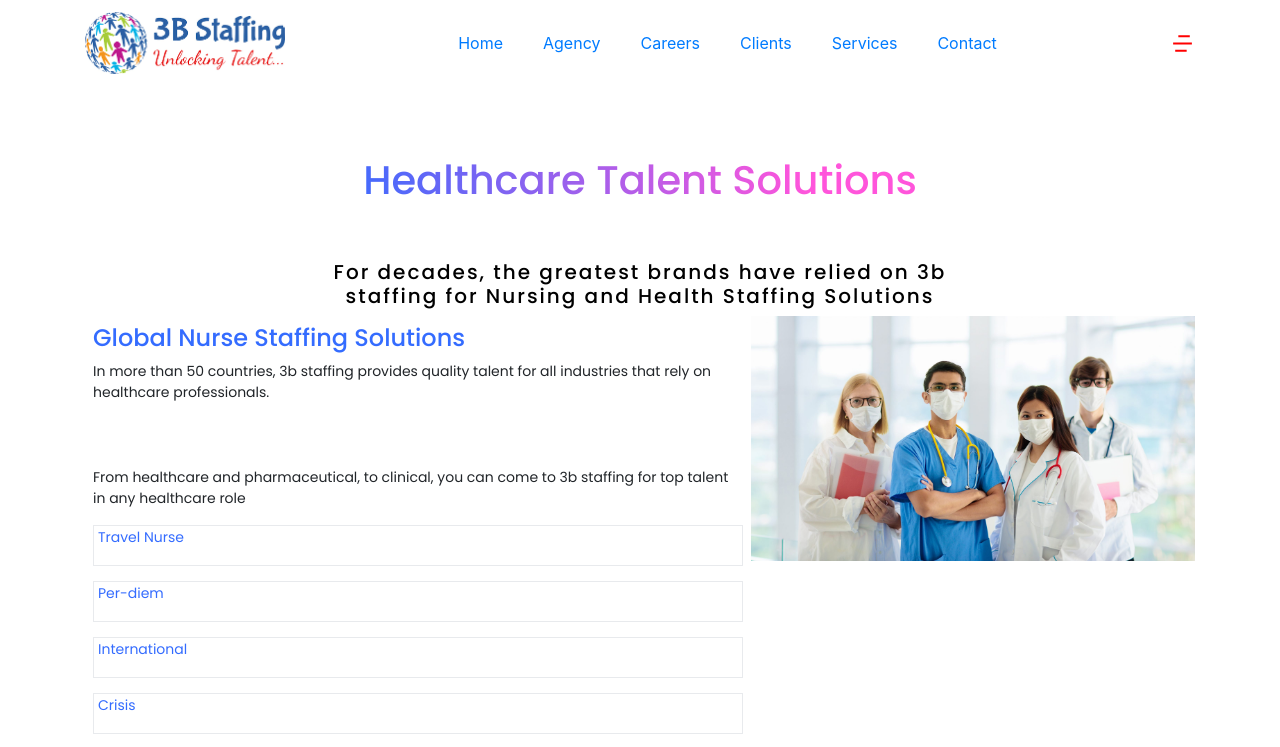
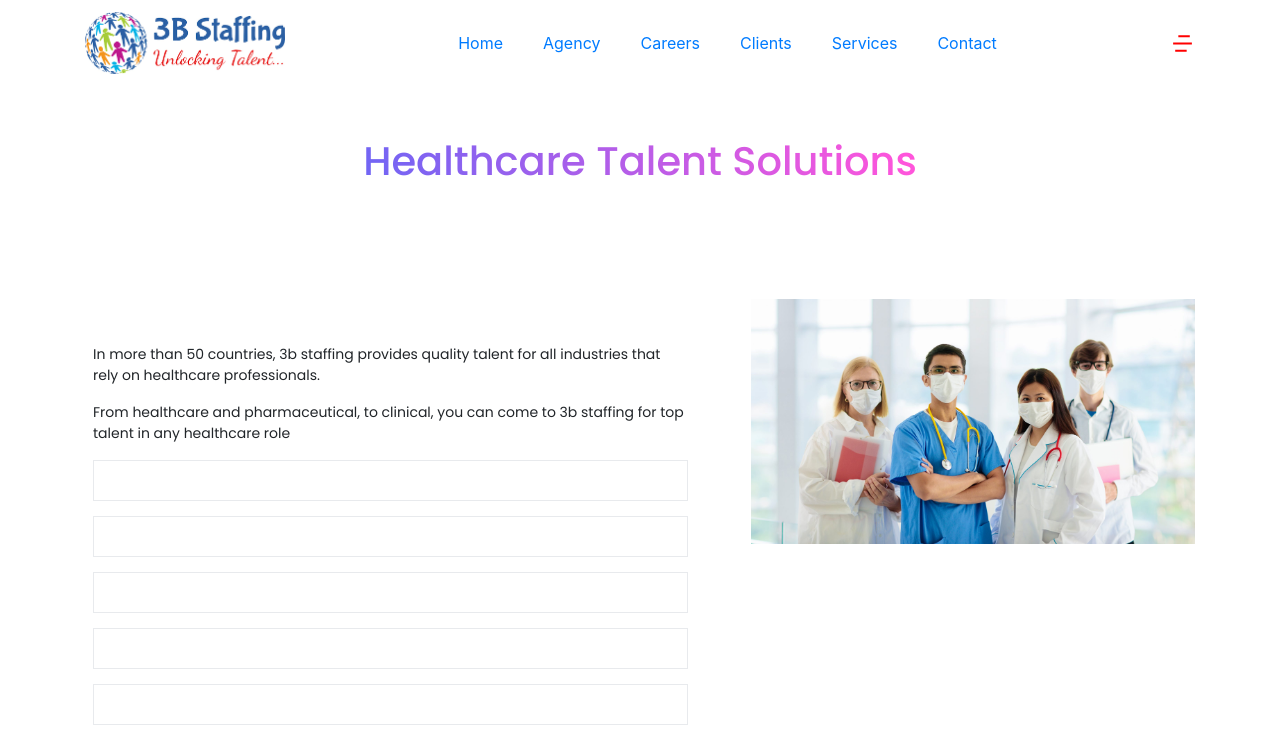
Before and after one commit to akanand90/3bstaffing, a Next.js app: page /helthcaretalent in a window 1280 px wide. Shown: the top 747 px of the page. Built offline with nearby package versions, Linux system fonts and the light colour scheme.

Commit message:
latest change

```diff
--- a/components/Expertise.js
+++ b/components/Expertise.js
@@ -9,7 +9,7 @@ const Expertise = () => {
       <section className='expertise'>
         <div className='container'>
           <div className='heading-title'>
-            <Title title='Our expertise' />
+            <Title title='Our expertise' className='title-bg' />
             {/* <p>Vivamusss a ligula ut velit placerat egestas at id leo. Nulla ac volutpat nunc. Suspendisse ut magna porttitor, sollicitudin ligula at, molestie dolor.</p> */}
           </div>
           <div className='hero-content grid-4'>
--- a/components/common/Header.js
+++ b/components/common/Header.js
@@ -44,9 +44,10 @@ const Header = () => {
             Clients
 
             </Link>
-            <Link href='#' className="service" onClick={showHide} >
+            <div className="service" style={{display:'inline',color:'black'}} onClick={showHide} >
+              <Link href='#'>
               Services
-
+            </Link>
                <p className={isMobile?'dropdownMobile':'dropdown'}>
 
                 <Link href='/globaltalent' className={activeLink == "/globaltalent" ? "activeLink" : "none"}>
@@ -57,7 +58,8 @@ const Header = () => {
             </Link>
                 </p>
 
-                </Link>
+                </div>
+
             <Link href='/contact' className={activeLink == "/contact" ? "activeLink" : "none"}>
               Contact
             </Link>
--- a/components/common/Title.js
+++ b/components/common/Title.js
@@ -8,7 +8,7 @@ export const TitleLogo = ({ title, caption, className }) => {
 }
 
 export const TitleSm = ({ title }) => {
-  return <h1 className='titleSm' style={{color:'black'}}>{title}</h1>
+  return <h1 className='titleSm' style={{color:'white'}}>{title}</h1>
 }
 export const Title = ({ title, className }) => {
   return <h1 className={`${className} title`}>{title}</h1>
--- a/sections/Accordion.js
+++ b/sections/Accordion.js
@@ -14,7 +14,7 @@ export default function Accordion(props) {
         marginBottom: "15px",
         lineHeight: "15px",
         border: "1px solid rgba(209, 213, 219, 0.5)",
-        fontFamily: "Poppins",
+        fontFamily:"Poppins",
         fontSize:14
       }}
     >
@@ -32,10 +32,10 @@ export default function Accordion(props) {
         onClick={toggle}
         type="button"
       >
-        <p style={{color:'rgb(52, 108, 255)'}}>{props.title}</p>
+        <p style={{color:'white',fontFamily:"Poppins"}}>{props.title}</p>
       </button>
       <div
-        style={{ display: isShowing ? "block" : "none", padding: "5px" }}
+        style={{ display: isShowing ? "block" : "none", padding: "5px",fontFamily:"sans-serif",background:'white',color:'black' }}
         dangerouslySetInnerHTML={{
           __html: props.content
         }}
--- a/sections/Contact.js
+++ b/sections/Contact.js
@@ -41,7 +41,7 @@ const Contact = () => {
       <section className='contact bg-top'>
         <div className='container'>
           <div className='heading-title'>
-            <TitleSm title='CONTACT' />
+            <Title title='Contact' className='title-bg'/>
             {msg?<Title title="Email Send successfully" className='title-bg'/>:''}
           </div>
           <div className='content py flex1'>
--- a/sections/Helthcaretalent.js
+++ b/sections/Helthcaretalent.js
@@ -12,8 +12,7 @@ const HealthcareTalent = () => {
           <div className='heading-title'>
 
             <Title title='Healthcare Talent Solutions'  className='title-bg' />
-             <br />
-            <br />
+
             <TitleSm title=' For decades, the greatest brands have relied on 3b staffing for
             Nursing and   Health Staffing Solutions'/>
 
@@ -22,8 +21,8 @@ const HealthcareTalent = () => {
  <div class="d-flex justify-content-between">
   <div class="p-2">
     <h4>Global Nurse Staffing Solutions</h4>
-    <p>In more than 50 countries, 3b staffing provides quality talent for all industries that rely on healthcare professionals.</p><br/>
-    <br/>
+    <p>In more than 50 countries, 3b staffing provides quality talent for all industries that rely on healthcare professionals.</p>
+
     <p>From healthcare and pharmaceutical, to clinical, you can come to 3b staffing for top talent in any healthcare role</p>
 
     <Accordion title="Travel Nurse" content="With a robust network of fully-vetted, highly-qualified and flexible travel nurses, 3b staffing is ready to fill gaps and meet your organization's nurse staffing needs." />
@@ -47,10 +46,9 @@ const HealthcareTalent = () => {
   </div>
   <div class="p-2">
     <h4>End-to-End   Health Staffing Solutions</h4>
-    <p>Gain flexibility and agility in meeting your ever-changing talent needs across the globe.</p><br/>
-    <br/>
+    <p>Gain flexibility and agility in meeting your ever-changing talent needs across the globe.</p>
+
     <p>Our award-winning service attracts and retains a vibrant network of top talent throughout EMEA, Americas and APAC. So, you can efficiently secure   health clinicians from any disciplines and setting: .</p>
-
     <Accordion title="Imaging" content="3B’s best-in-class imaging and radiology staffing services help you fill positions across a spectrum of specialty and practice settings - hospitals, doctor's offices, urgent care centers, outpatient surgery centers, diagnostic labs and imaging centers" />
     <Accordion title="Respiratory " content="Healthcare facilities across the globe depend on 3b staffing for qualified candidates to fill laboratory positions. Our talent pool is pre-vetted, ready-to-work and spans a variety of disciplines and settings – from local contractors and travel clinicians, to seasonal staffing or per diem workers." />
     <Accordion title="Therapy" content="Our robust network of qualified and trusted therapy professionals will relieve your   therapy staffing needs. Our outstanding customer service and expert career of therapy professionals will take your therapy staffing to the next level." />
@@ -66,9 +64,7 @@ const HealthcareTalent = () => {
 
   <div class="p-2">
     <h4>Receive only the highest-quality candidates</h4>
-    <p>We maintain a close relationship with the local talent market by having recruiters located in 14 countries. So, we know where to source even the most hard-to-find skills and understand what "great" talent looks like. After interviewing and reviewing candidates, you receive the top-ranked candidates along with their assessment and comments from their interview.</p><br/>
-    <br/>
-
+    <p>We maintain a close relationship with the local talent market by having recruiters located in 14 countries. So, we know where to source even the most hard-to-find skills and understand what "great" talent looks like. After interviewing and reviewing candidates, you receive the top-ranked candidates along with their assessment and comments from their interview.</p>
   </div>
   <div class="gt-pic">
 <img src="images/healthimg2.jpg" width='100%'/>
--- a/styles/_common.scss
+++ b/styles/_common.scss
@@ -63,9 +63,8 @@
 }
 .heading-title {
   text-align: center;
-  max-width: 56%;
   margin: auto;
-  padding-top: 69px;
+  padding: 50px;
 
   p {
     margin: $xl-6 0;
--- a/styles/global.scss
+++ b/styles/global.scss
@@ -1,5 +1,6 @@
 /*  Hero Section */
 .hero {
+  font-family: "Poppins", sans-serif;
   text-align: center;
   // padding: $xl-6 0;
   // padding-top: $xll-3;
@@ -59,31 +60,36 @@ video{
   }
 }
 .global-talent{
-  font-family: "Poppins", sans-serif;
+  font-family:"Poppins", sans-serif !important;
   h4{
-    color: rgb(52, 108, 255);
+    color: white;
     font-family: "Poppins", sans-serif;
+    font-weight: 600;
   }
   h5{
-    font-family: "Poppins", sans-serif;
-    font-size: 16px;
-    color:rgb(52, 108, 255);
+    font-size: 14px;
+    color: white;
+    text-align: left;
   }
   p{
     font-family: "Poppins", sans-serif;
     font-size: 14px;
   }
+  .ol{
+ padding-left: 20px;
+  }
 }
 .global-health{
-  font-family: "Poppins", sans-serif;
+  font-family:"Poppins", sans-serif !important;
   h4{
-    color: rgb(52, 108, 255);
+    color: white;
     font-family: "Poppins", sans-serif;
+    font-weight: 600;
   }
   h5{
     font-family: "Poppins", sans-serif;
     font-size: 16px;
-    color:#6b66bb;
+    color: white;
   }
   p{
     font-family: "Poppins", sans-serif;
@@ -423,7 +429,11 @@ footer {
   }
 }
 .p-2{
-  width:60%;
+  width:55%;
+
+}
+.p-2 ol{
+ padding-left:30px ;
 
 }
 .gt-pic{
--- a/styles/header.scss
+++ b/styles/header.scss
@@ -35,17 +35,22 @@ header {
 }
 .dropdown{
   display: none;
-  position: absolute;
+
   z-index: 1;
   /* right: -294px; */
   right: 278px;
   padding: 8px;
 }
+.service{
+  display: inline;
+  color: black;
+}
 .service:hover .dropdown{
-  display: block;
+ display: block;
  height: 70px;
  background-color: white;
  font-size: 14px;
+ position: absolute;
 }
 
 
```
Also changed, not shown: sections/GlobalTalent.js (+8 -15 lines).
